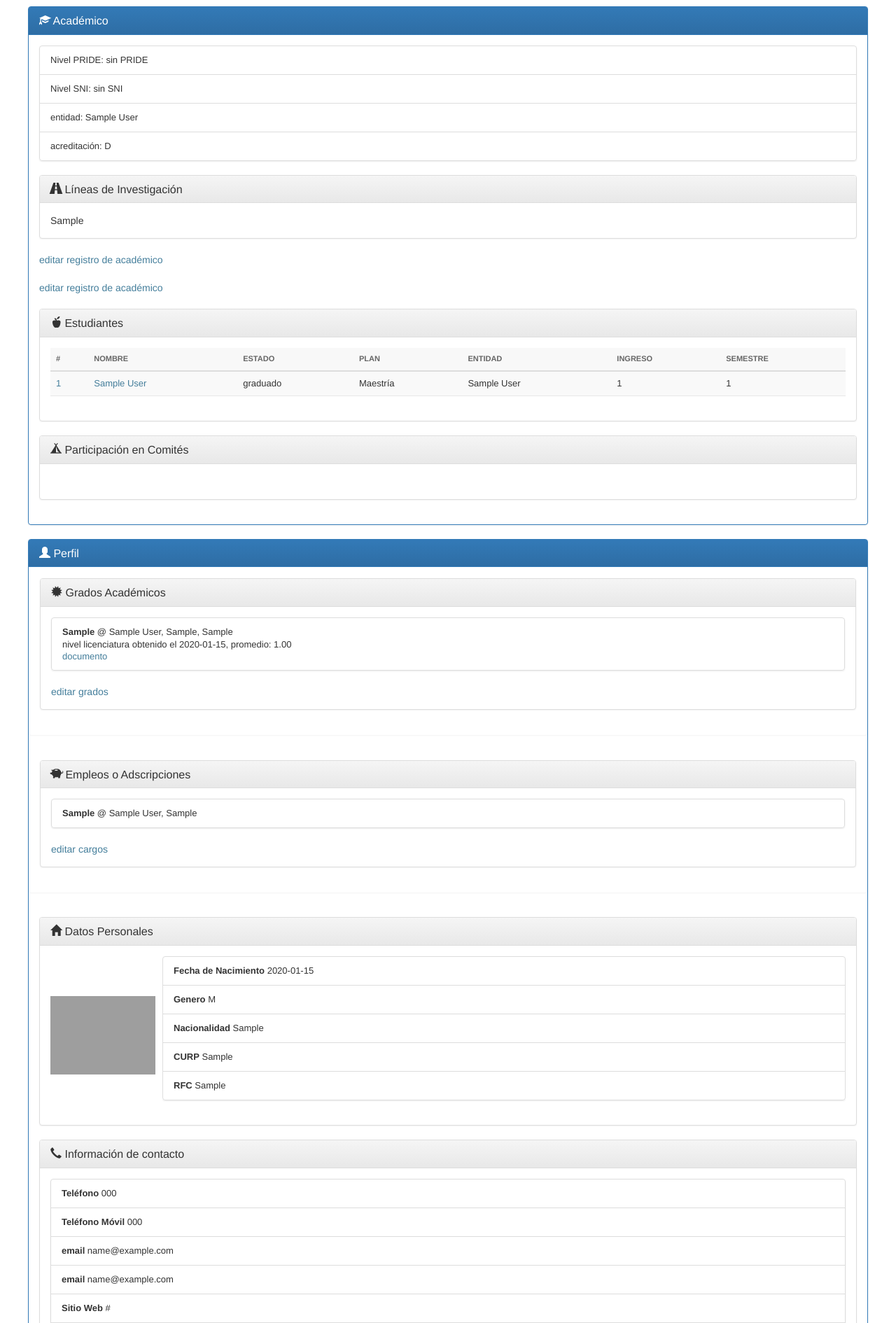
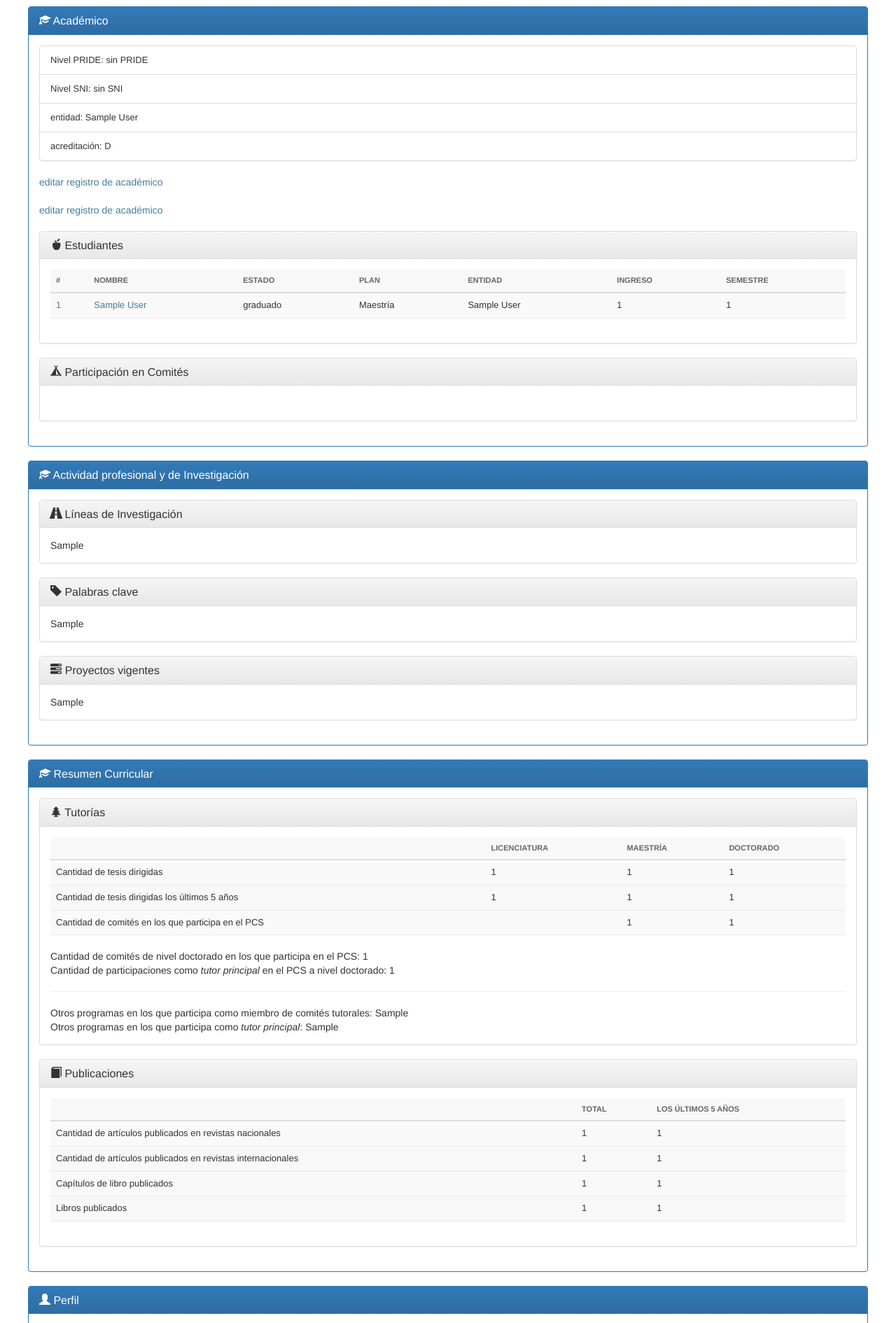
Before and after one commit to pcs-unam/siges, a Django app: page /inicio/perfil/ in a window 1280 px wide. Shown: the part 996-2886 px from the top of the page at 70% size. Run offline with Django 3.2, Linux system fonts and the light colour scheme; a user stored in the database is signed in; tables that the repository leaves empty hold one stand-in row (values such as "Sample post"); some libraries are stand-ins or nearby versions; grey boxes are pictures that could not be loaded.

Commit message:
resumen curricular en vista de perfil

```diff
--- a/posgradmin/posgradmin/templates/posgradmin/user_detail.html
+++ b/posgradmin/posgradmin/templates/posgradmin/user_detail.html
@@ -154,18 +154,6 @@
 	acreditación: {{ object.academico.acreditacion|default:'' }}</li>
     </ul>
 
-    <!-- subtablas -->
-    <div class="panel panel-default">
-      <div class="panel-heading">
-	<h3 class="panel-title">
-	  <span class="glyphicon glyphicon glyphicon-road" aria-hidden="true"></span>
-	  Líneas de Investigación
-	</h3>
-      </div>
-      <div class="panel-body">
-	{{ object.academico.lineas|markdown }}
-      </div>
-    </div>
 
     {% if user == object %}
     <a href="{% url 'registrar_academico' %}">editar registro de académico</a><br /><br />
@@ -239,6 +227,156 @@
     </div>
   </div>
 </div>
+
+<div class="panel panel-primary">
+  <div class="panel-heading">
+    <h3 class="panel-title">
+      <span class="glyphicon glyphicon glyphicon-education" aria-hidden="true"></span>
+      Actividad profesional y de Investigación
+    </h3>
+  </div>
+  <div class="panel-body">
+    <!-- subtablas -->
+    <div class="panel panel-default">
+      <div class="panel-heading">
+	<h3 class="panel-title">
+	  <span class="glyphicon glyphicon glyphicon-road" aria-hidden="true"></span>
+	  Líneas de Investigación
+	</h3>
+      </div>
+      <div class="panel-body">
+	{{ object.academico.lineas|markdown }}
+      </div>
+    </div>
+
+    <div class="panel panel-default">
+      <div class="panel-heading">
+	<h3 class="panel-title">
+	  <span class="glyphicon glyphicon glyphicon-tag" aria-hidden="true"></span>
+	  Palabras clave
+	</h3>
+      </div>
+      <div class="panel-body">
+	{{ object.academico.palabras_clave|markdown }}
+      </div>
+    </div>
+
+
+    <div class="panel panel-default">
+      <div class="panel-heading">
+	<h3 class="panel-title">
+	  <span class="glyphicon glyphicon glyphicon-tasks" aria-hidden="true"></span>
+	  Proyectos vigentes
+	</h3>
+      </div>
+      <div class="panel-body">
+	{{ object.academico.proyectos_vigentes|markdown }}
+      </div>
+    </div>
+  </div>
+</div>
+
+
+
+<div class="panel panel-primary">
+  <div class="panel-heading">
+    <h3 class="panel-title">
+      <span class="glyphicon glyphicon glyphicon-education" aria-hidden="true"></span>
+      Resumen Curricular
+    </h3>
+  </div>
+  <div class="panel-body">
+
+
+    <div class="panel panel-default">
+      <div class="panel-heading">
+	<h3 class="panel-title">
+	  <span class="glyphicon glyphicon glyphicon-tree-conifer" aria-hidden="true"></span>
+	  Tutorías
+	</h3>
+      </div>
+      <div class="panel-body">
+	<table class="table table-striped">
+	  <thead>
+	    <tr>
+	      <th></th><th>Licenciatura</th><th>Maestría</th><th>Doctorado</th>
+	    </tr>
+	  </thead>
+	  <tbody>
+	    <tr>
+	      <td>Cantidad de tesis dirigidas </td>
+	      <td>{{ object.academico.tesis_licenciatura }}</td>
+	      <td>{{ object.academico.tesis_maestria }}</td>
+	      <td>{{ object.academico.tesis_doctorado }}</td>
+	    </tr>
+	    <tr>
+	      <td>Cantidad de tesis dirigidas los últimos 5 años</td>
+	      <td>{{ object.academico.tesis_licenciatura_5 }}</td>
+	      <td>{{ object.academico.tesis_maestria_5 }}</td>
+	      <td>{{ object.academico.tesis_doctorado_5 }}</td>
+	    </tr>
+	    <tr>
+	      <td>Cantidad de comités en los que participa en el PCS</td>
+	      <td></td>
+	      <td>{{ object.academico.participacion_comite_maestria }}</td>
+	      <td>{{ object.academico.participacion_tutor_maestria }}</td>
+	    </tr>
+	  </tbody>
+	</table>
+
+	Cantidad de comités de nivel doctorado en los que participa en el PCS: {{ object.academico.participacion_comite_doctorado }}<br />
+	Cantidad de participaciones como <em>tutor principal</em> en el PCS a nivel doctorado:  {{ object.academico.participacion_tutor_doctorado }} <br />
+	<hr>
+	Otros programas en los que participa como miembro de comités tutorales: {{ object.academico.tutor_otros_programas }} <br />
+	Otros programas en los que participa como <em>tutor principal</em>: {{ object.academico.tutor_principal_otros_programas }} <br />
+
+      </div>
+    </div>
+
+    <div class="panel panel-default">
+      <div class="panel-heading">
+	<h3 class="panel-title">
+	  <span class="glyphicon glyphicon glyphicon-book" aria-hidden="true"></span>
+	  Publicaciones
+	</h3>
+      </div>
+      <div class="panel-body">
+	<table class="table table-striped">
+	  <thead>
+	    <tr>
+	      <th></th><th>Total</th><th>Los últimos 5 años</th>
+	    </tr>
+	  </thead>
+	  <tbody>
+	    <tr>
+	      <td>Cantidad de artículos publicados en revistas nacionales</td>
+	      <td>{{ object.academico.articulos_nacionales }}</td>
+	      <td>{{ object.academico.articulos_nacionales_5 }}</td>
+	    </tr>
+	    <tr>
+	      <td>Cantidad de artículos publicados en revistas internacionales</td>
+	      <td>{{ object.academico.articulos_internacionales }}</td>
+	      <td>{{ object.academico.articulos_internacionales_5 }}</td>
+	    </tr>
+	    <tr>
+	      <td>Capítulos de libro publicados</td>
+	      <td>{{ object.academico.capitulos }}</td>
+	      <td>{{ object.academico.capitulos_5 }}</td>
+	    </tr>
+	    <tr>
+	      <td>Libros publicados</td>
+	      <td>{{ object.academico.libros }}</td>
+	      <td>{{ object.academico.libros_5 }}</td>
+	    </tr>
+	  </tbody>
+	</table>
+      </div>
+    </div>
+
+
+  </div>
+</div>
+
 
 <!-- academico -->
 {% endif %}
```
